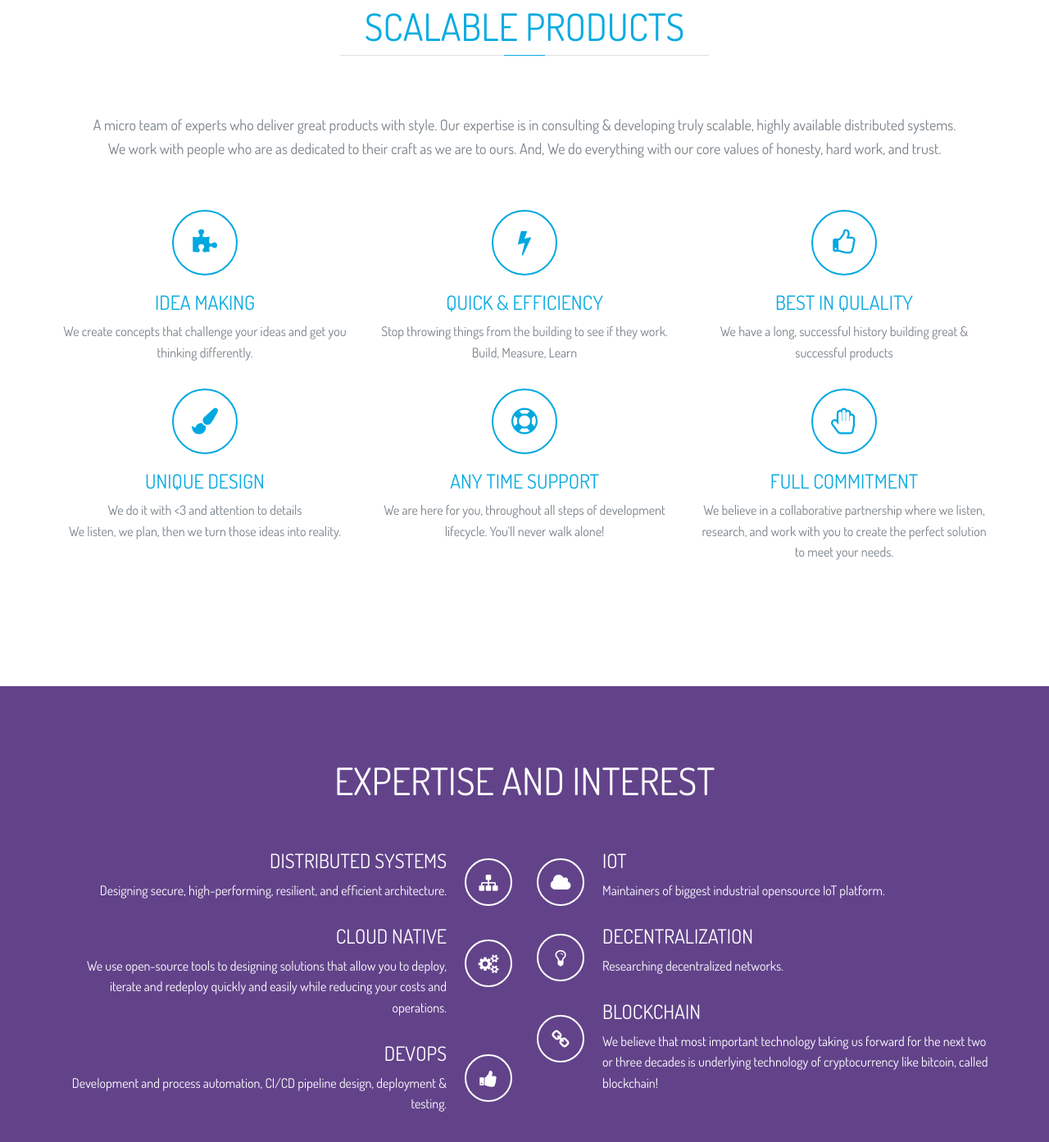
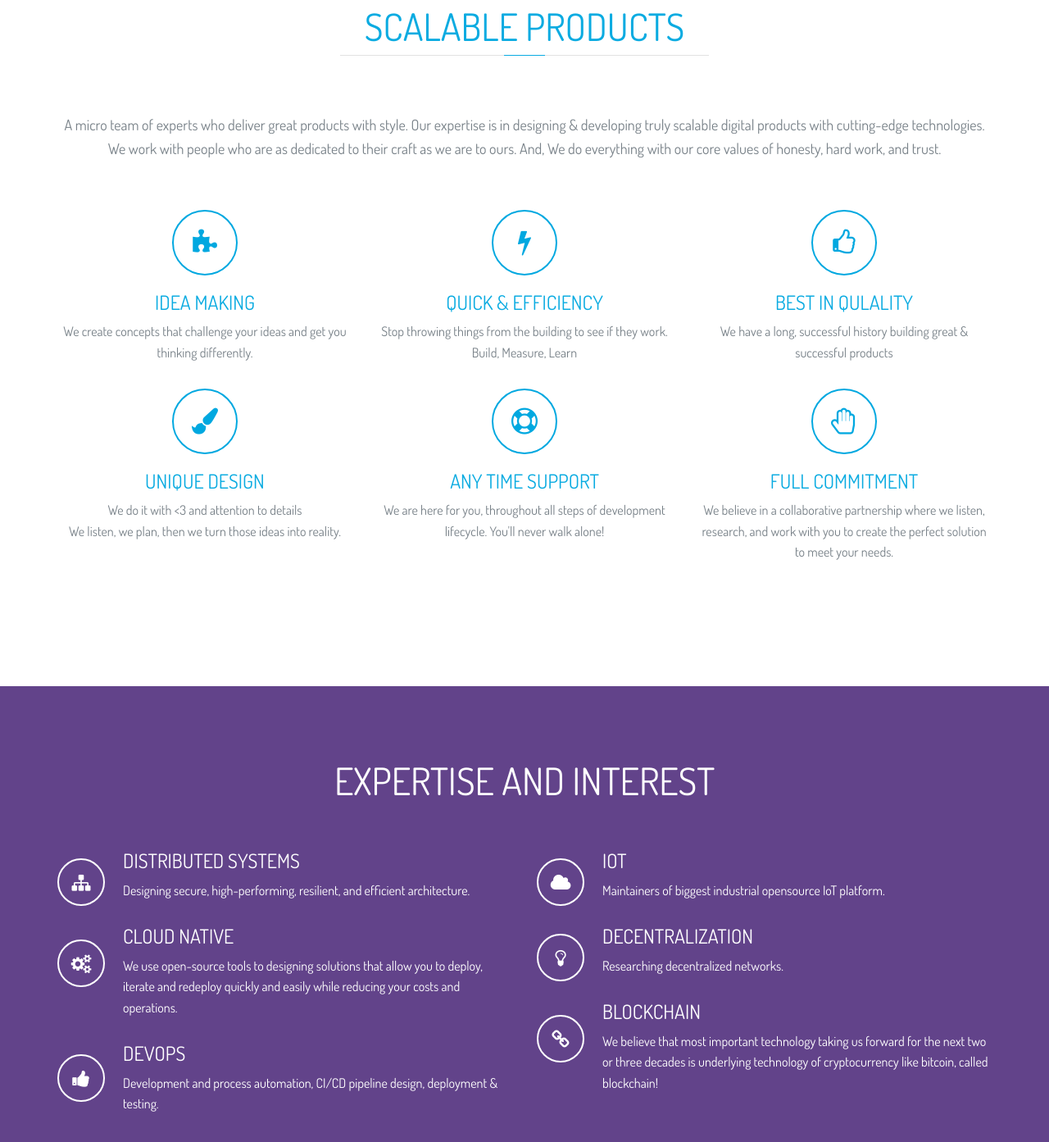
Before and after one commit to Signaflux/signaflux.github.io, a plain HTML site: page index.html in a window 1280 px wide. Shown: the part 815-2208 px from the top of the page at 82% size. Drawn offline with Linux system fonts and the light colour scheme.

Commit message:
Section updates
Signed-off-by: Nikola Marcetic <n.marcetic86@gmail.com>

```diff
--- a/assets/css/style.css
+++ b/assets/css/style.css
@@ -797,8 +797,8 @@ h3 {
   overflow: hidden;
 }
 .feature-list-left li {
-  text-align: right;
-  padding-right: 80px;
+  text-align: left;
+  padding-left: 80px;
 }
 .feature-list-left li, .feature-list-right li {
   position: relative;
@@ -807,7 +807,7 @@ h3 {
 .feature-list-left .feature-icon {
   position: absolute;
   top: 15%;
-  right: 0px;
+  left: 0px;
   width: 58px;
   height: 58px;
 }
--- a/index.html
+++ b/index.html
@@ -158,8 +158,8 @@
           <div class="col-sm-12 text-center">
             <p class="intro-text">
                                                 A micro team of experts who deliver great products with style.
-                                                Our expertise is in consulting & developing truly scalable, highly available distributed systems.
-                                                <br>
+                                                Our expertise is in designing & developing truly scalable digital products with cutting-edge technologies.
+                <br>
                 We work with people who are as dedicated to their craft as we are to ours. And, We do everything with our core values of honesty, hard work, and trust.
             </p>
           </div>
```
